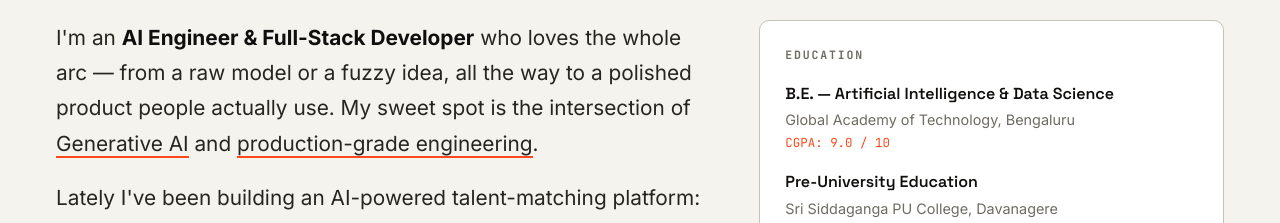
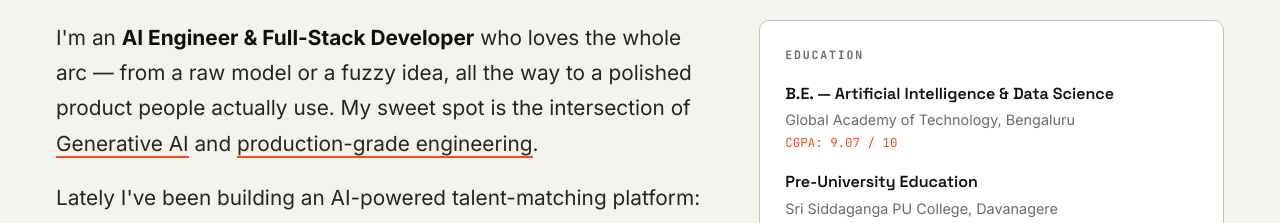
Before and after one commit to sachin-2004jlr/My-Portifolio, a React (Vite) app: page / in a window 1280 px wide. Shown: the part 1860-2083 px from the top of the page. Built offline with nearby package versions, Linux system fonts and the light colour scheme.

Commit message:
Update CGPA to 9.07 / 10

```diff
--- a/src/data/content.js
+++ b/src/data/content.js
@@ -32,7 +32,7 @@ export const socials = [
 ]
 
 export const stats = [
-  { value: '9.0', suffix: '/10', label: 'CGPA · B.E. AI & DS' },
+  { value: '9.07', suffix: '/10', label: 'CGPA · B.E. AI & DS' },
   { value: '6', suffix: '+', label: 'Shipped Projects' },
   { value: '2', suffix: '', label: 'Engineering Internships' },
   { value: '3', suffix: '+', label: 'Certifications' },
@@ -183,7 +183,7 @@ export const education = [
   {
     degree: 'B.E. — Artificial Intelligence & Data Science',
     school: 'Global Academy of Technology, Bengaluru',
-    detail: 'CGPA: 9.0 / 10',
+    detail: 'CGPA: 9.07 / 10',
   },
   {
     degree: 'Pre-University Education',
```
